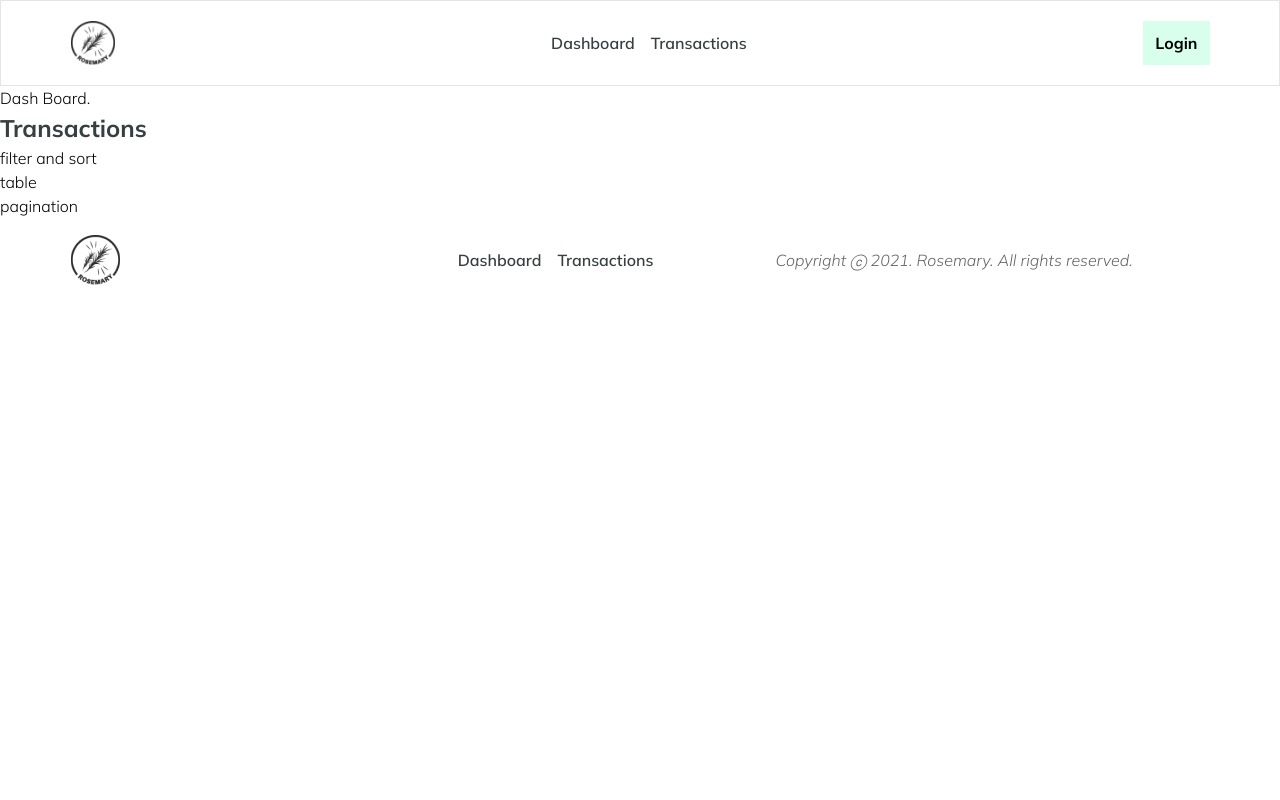
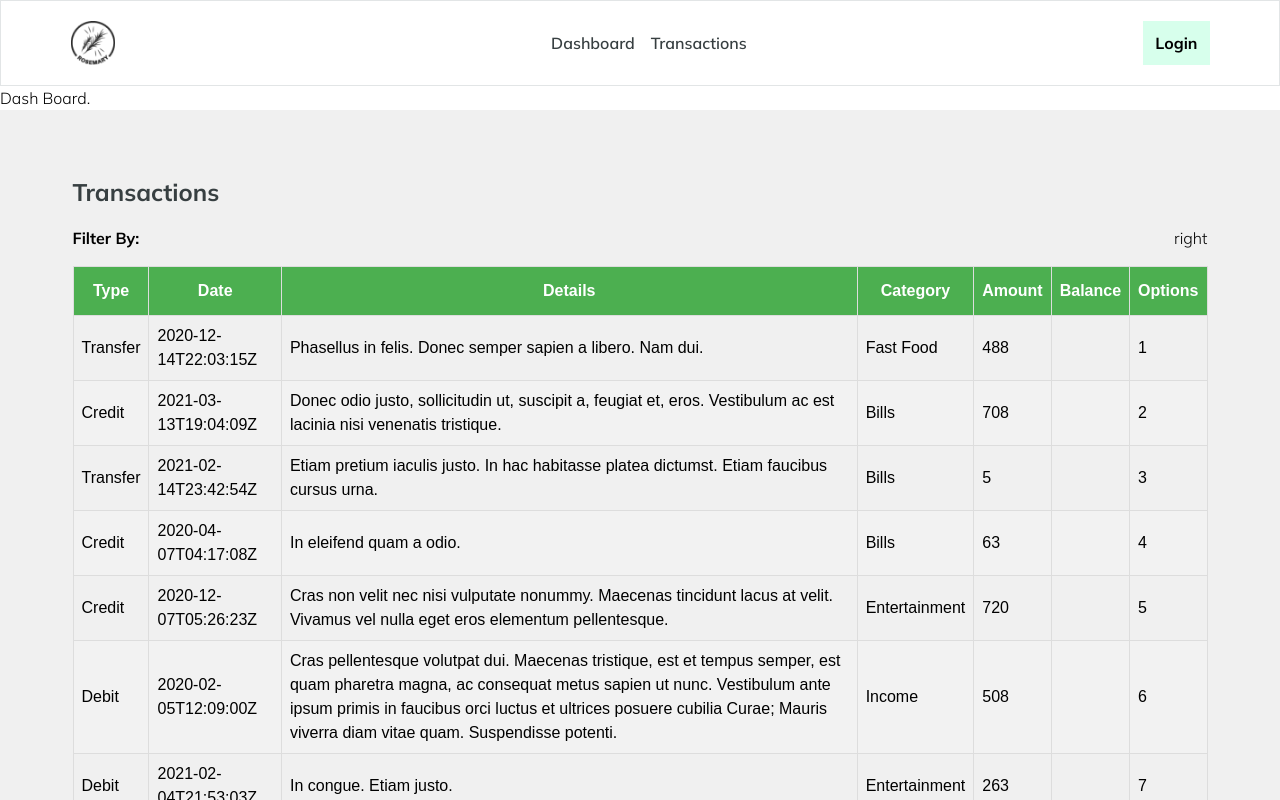
Before and after one commit to markanator/rosemary-personal-finance, a React (Create React App) app: page /dashboard in a window 1280 px wide. Shown: the top 800 px of the page. Built offline with nearby package versions, Linux system fonts and the light colour scheme.

Commit message:
implemented basic table with styles

```diff
--- a/package.json
+++ b/package.json
@@ -7,6 +7,7 @@
     "@testing-library/jest-dom": "^5.11.9",
     "@testing-library/react": "^11.2.5",
     "@testing-library/user-event": "^12.8.3",
+    "dayjs": "^1.10.4",
     "node-sass": "^5.0.0",
     "react": "^17.0.1",
     "react-dom": "^17.0.1",
--- /dev/null
+++ b/src/components/features/dashboard/TransactionTableSm/DashTableStyles.scss
@@ -0,0 +1,25 @@
+.dashtrx__section {
+  display: flex;
+  width: 100%;
+  justify-content: center;
+  align-items: center;
+  padding-top: 4rem;
+  padding-bottom: 4rem;
+  background-color: #8282821f;
+
+  .trx__wrapper {
+    display: flex;
+    flex-direction: column;
+    max-width: 1167px;
+    padding-left: 1rem;
+    padding-right: 1rem;
+  }
+
+  .trx__component {
+    .trx__adjust {
+      display: flex;
+      justify-content: space-between;
+      padding: 1rem 0px;
+    }
+  }
+}
--- /dev/null
+++ b/src/components/features/dashboard/TransactionTableSm/DashboardTableSection.js
@@ -0,0 +1,17 @@
+import React from 'react';
+import SmallTable from './SmallTable';
+import './DashTableStyles.scss';
+import './table.scss';
+
+export default function DashboardTableSection() {
+  return (
+    <section className="dashtrx__section">
+      <div className="trx__wrapper">
+        <div className="--header">
+          <h2>Transactions</h2>
+        </div>
+        <SmallTable />
+      </div>
+    </section>
+  );
+}
--- a/src/components/features/dashboard/TransactionTableSm/DashboardTrxTable.js
+++ /dev/null
@@ -1,19 +0,0 @@
-import React from 'react';
-import TempData from '../../../../tempData/trxList.json';
-
-export default function DashboardTrxTable() {
-  return (
-    <section>
-      <div>
-        <div>
-          <h2>Transactions</h2>
-        </div>
-        <div>
-          <div>filter and sort</div>
-          <div>table</div>
-          <div>pagination</div>
-        </div>
-      </div>
-    </section>
-  );
-}
--- /dev/null
+++ b/src/components/features/dashboard/TransactionTableSm/SmallTable.js
@@ -0,0 +1,64 @@
+import React, { useMemo } from 'react';
+import { useTable } from 'react-table';
+import MOCK_DATA from '../../../../tempData/trxList.json';
+import { COLUMNS } from './SmColumns';
+
+export default function SmallTable() {
+  // memoize data to prevent excessive renders
+  const columns = useMemo(() => COLUMNS, []);
+  const data = useMemo(() => MOCK_DATA, []);
+
+  const tableInstance = useTable({
+    columns,
+    data,
+  });
+
+  const {
+    getTableProps,
+    getTableBodyProps,
+    headerGroups,
+    rows,
+    prepareRow,
+  } = tableInstance;
+
+  return (
+    <div className="trx__component">
+      <div className="trx__adjust">
+        <div className="--left">
+          <b>Filter By:</b>
+        </div>
+        <div className="--right">right</div>
+      </div>
+      <div className="--trxwrapper">
+        <table className="dashtrxtable" {...getTableProps()}>
+          <thead>
+            {headerGroups.map(headerGroup => (
+              <tr {...headerGroup.getHeaderGroupProps()}>
+                {headerGroup.headers.map(column => (
+                  <th {...column.getHeaderProps()}>
+                    {column.render('Header')}
+                  </th>
+                ))}
+              </tr>
+            ))}
+          </thead>
+          <tbody {...getTableBodyProps()}>
+            {rows.map(row => {
+              prepareRow(row);
+              return (
+                <tr {...row.getRowProps()}>
+                  {row.cells.map(cell => {
+                    return (
+                      <td {...cell.getCellProps()}>{cell.render('Cell')}</td>
+                    );
+                  })}
+                </tr>
+              );
+            })}
+          </tbody>
+        </table>
+      </div>
+      <div className="--paginate">pagination</div>
+    </div>
+  );
+}
--- a/src/components/features/dashboard/TransactionTableSm/index.js
+++ b/src/components/features/dashboard/TransactionTableSm/index.js
@@ -1 +1 @@
-export { default } from './DashboardTrxTable';
+export { default } from './SmallTable';
--- /dev/null
+++ b/src/components/features/dashboard/TransactionTableSm/table.scss
@@ -0,0 +1,27 @@
+.dashtrxtable {
+  font-family: Arial, Helvetica, sans-serif;
+  border-collapse: collapse;
+  width: 100%;
+}
+
+.dashtrxtable td,
+.dashtrxtable th {
+  border: 1px solid #ddd;
+  padding: 8px;
+}
+
+.dashtrxtable tr:nth-child(even) {
+  background-color: #f2f2f2;
+}
+
+.dashtrxtable tr:hover {
+  background-color: #ddd;
+}
+
+.dashtrxtable th {
+  padding-top: 12px;
+  padding-bottom: 12px;
+  text-align: center;
+  background-color: #4caf50;
+  color: white;
+}
--- a/src/pages/dashboard.js
+++ b/src/pages/dashboard.js
@@ -1,12 +1,12 @@
 import React from 'react';
 import Layout from '../components/common/layout/layout';
-import DashboardTrxTable from '../components/features/dashboard/TransactionTableSm';
+import DashboardTableSection from '../components/features/dashboard/TransactionTableSm/DashboardTableSection';
 
 export default function DashBoard() {
   return (
     <Layout>
       Dash Board.
-      <DashboardTrxTable />
+      <DashboardTableSection />
     </Layout>
   );
 }
```
Also changed, not shown: 2 other files (tests, documents, lock files or other folders).
